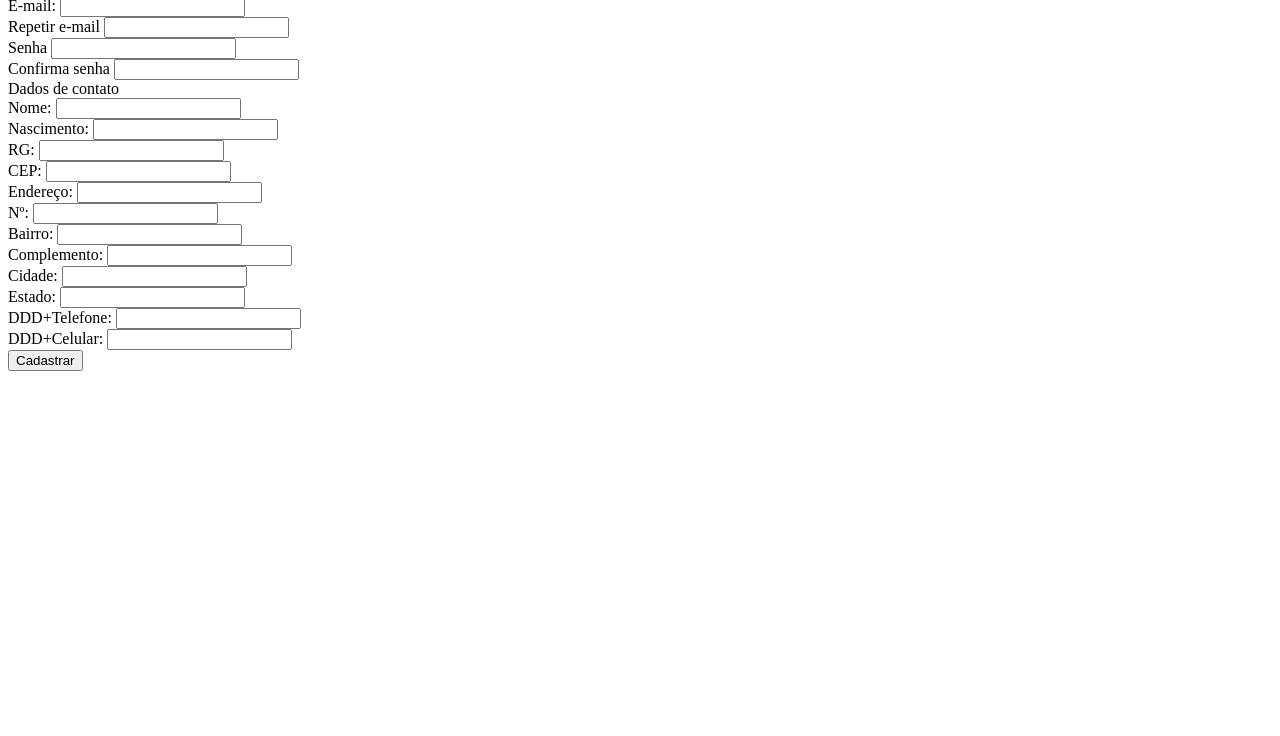
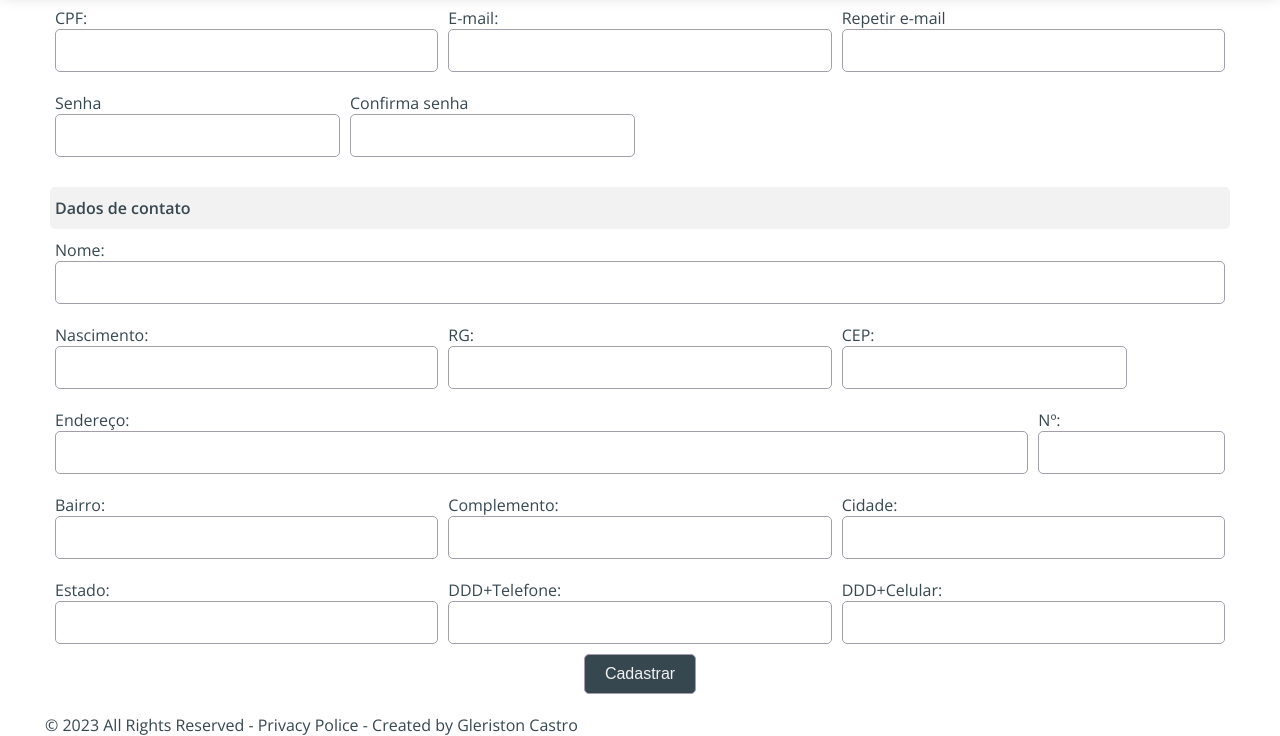
Before and after one commit to GleristonCastro/sstm, a plain HTML site: page pages/addClients.html in a window 1280 px wide. Shown: the part 98-834 px from the top of the page. Before the commit the page ends 800 px from the top, so only its background shows below. Drawn offline with nearby package versions, Linux system fonts and the light colour scheme.

Commit message:
create addclients page

```diff
--- a/pages/addClients.html
+++ b/pages/addClients.html
@@ -1,4 +1,26 @@
-<div class="is-container-xl">
+<!DOCTYPE html>
+<html lang="en">
+
+<head>
+  <meta charset="UTF-8">
+  <meta name="viewport" content="width=device-width, initial-scale=1.0">
+  <link rel="stylesheet" href="../assets/css/styles.css">
+  <title>SSTM - Bem vindo</title>
+</head>
+
+<body>
+  <script>
+    // Use o Fetch para buscar o conteúdo da página externa
+    fetch('./header.html')
+      .then(response => response.text())
+      .then(data => {
+        // Insira o conteúdo na página principal
+        document.getElementById('header').innerHTML += data;
+      })
+      .catch(error => console.error(error));
+  </script>
+  <header id="header" class="header"></header>
+  <div class="is-container-xl mt150">
     <h2>Cadastro de clientes</h2>
 
     <div class="card">
@@ -48,8 +70,8 @@
           <input type="text" id="zipCode">
         </div>
         <div class="is-col-10 form-control">
-        <label for="adrress">Endereço:</label>
-        <input type="text" id="adrress">
+          <label for="address">Endereço:</label>
+          <input type="text" id="address">
         </div>
         <div class="is-col-2 form-control">
           <label for="number">Nº:</label>
@@ -81,7 +103,19 @@
         </div>
       </div>
       <div class="row is-flex-center-center">
-      <input type="button" value="Cadastrar" class="is-btn-primary">
+        <input type="button" value="Cadastrar" class="is-btn-primary" id="btnSubmitForm">
       </div>
     </div>
   </div>
+  <script src="/assets/js/addClients.js"></script>
+  <footer id="footer" class="footer"></footer>
+  <script>
+    // Use o Fetch para buscar o conteúdo da página externa
+    fetch('./footer.html')
+      .then(response => response.text())
+      .then(data => {
+        // Insira o conteúdo na página principal
+        document.getElementById('footer').innerHTML += data;
+      })
+      .catch(error => console.error(error));
+  </script>
```
Lines whose indentation alone changed are shown as unchanged.
